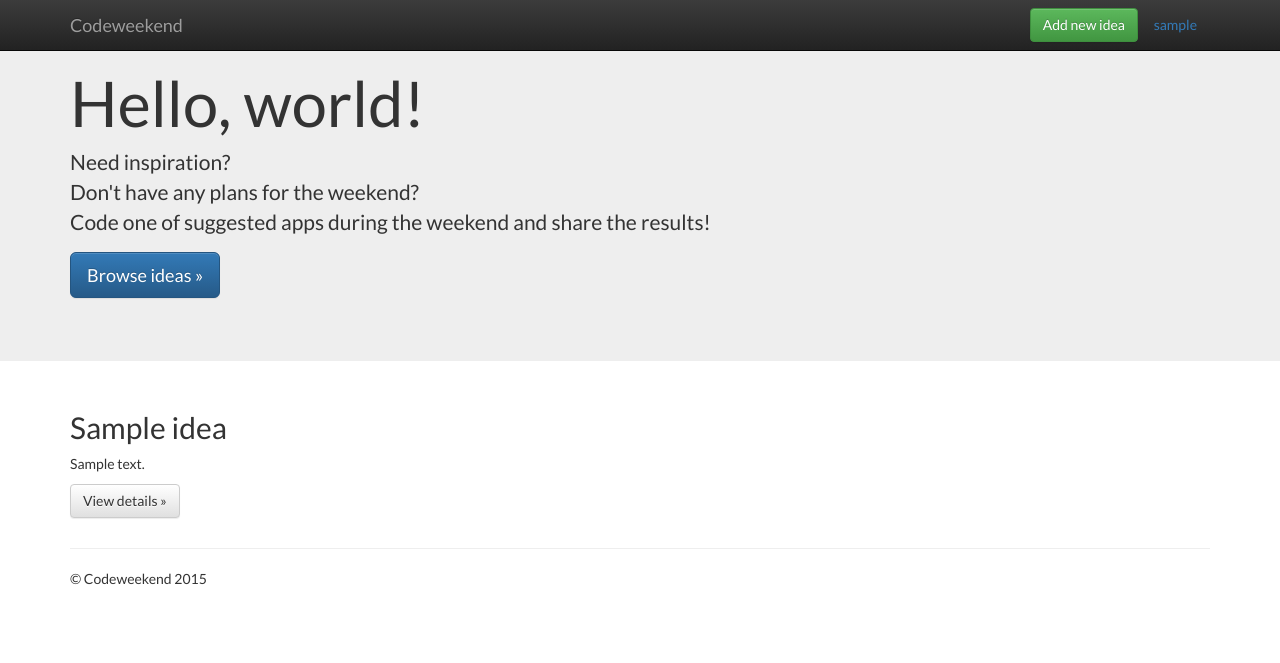
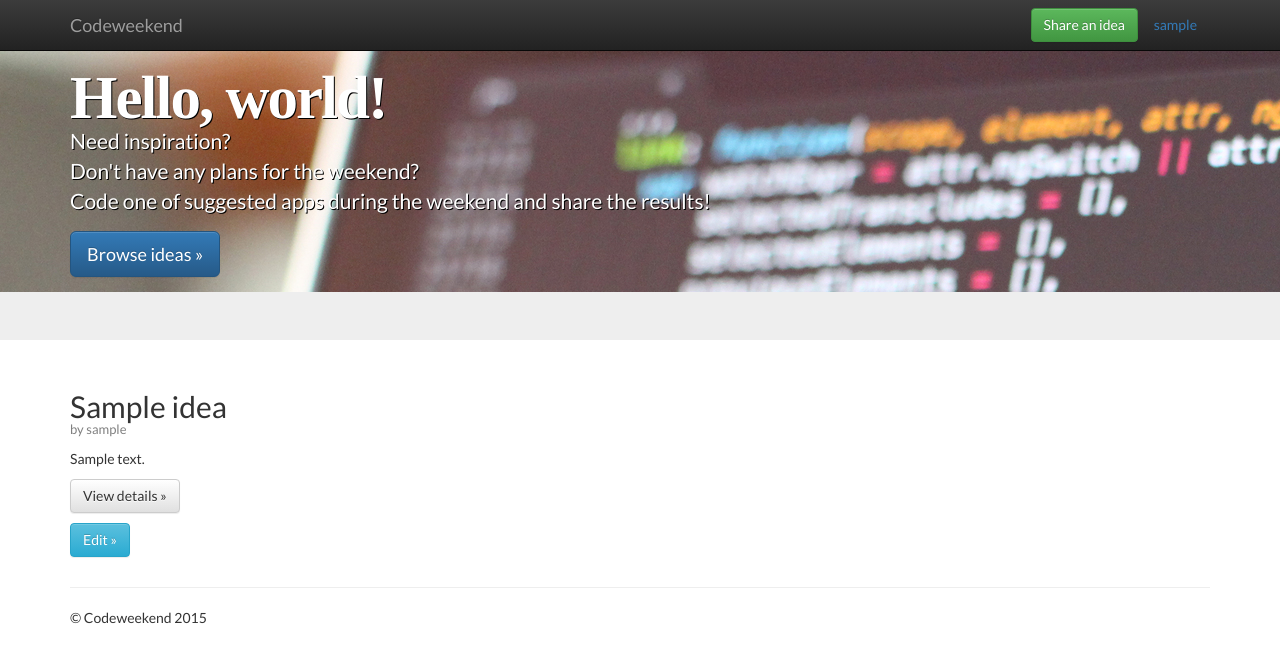
Before and after one commit to cantorek/codeweekend, a Django app: page / in a window 1280 px wide. Shown: the top 663 px of the page. Run offline with Django 3.2, Linux system fonts and the light colour scheme; a user stored in the database is signed in; tables that the repository leaves empty hold one stand-in row (values such as "Sample post"); some libraries are stand-ins or nearby versions.

Commit message:
Edit stuff und images phun. Or not.

```diff
--- a/codeweekend/urls.py
+++ b/codeweekend/urls.py
@@ -27,6 +27,7 @@ router.register(r'users', views.UserViewSet)
 urlpatterns = [
     url(r'^$', views.index, name='index'),
     url(r'^ideabox/add', views.NewIdea, name='new_idea'),
+    url(r'^ideabox/(?P<id>\d+)/edit', views.EditIdea, name='edit_idea'),
     url(r'^api/', include(router.urls)),
     url(r'^admin/', include(admin.site.urls)),
     url(r'^accounts/', include('allauth.urls')),
--- a/ideabox/static/main.css
+++ b/ideabox/static/main.css
@@ -1,3 +1,30 @@
 body {
     font-family: "Lato", sans-serif
 }
+
+.jumbo {
+    padding: 2em 0 0 5em;
+    background: url('/static/images/code.jpg') no-repeat;
+    color: white;
+    text-shadow: 1px 1px #000000;
+}
+
+.jumbo h1 {
+    font-family: times, Times New Roman, times-roman, georgia, serif;
+    margin: 0;
+    padding: 0px 0px 6px 0px;
+    font-size: 61px;
+    line-height: 44px;
+    letter-spacing: -2px;
+    font-weight: bold;
+}
+
+.idea {
+    background: url('/static/images/idea.jpg') no-repeat;
+}
+
+.author {
+    margin-top: -1em;
+    color: gray;
+    font-size: small;
+}
--- a/ideabox/templates/ideabox/header.html
+++ b/ideabox/templates/ideabox/header.html
@@ -37,7 +37,7 @@
         <div id="navbar" class="navbar-collapse collapse">
           <div class="navbar-form navbar-right">
             {% if user.is_authenticated %}
-                <a href="/ideabox/add" class="btn btn-success">Add new idea</a>
+                <a href="/ideabox/add" class="btn btn-success">Share an idea</a>
                 <a href="#" class="btn" >{{ user }}</a>
             {% else %}
                 {% load socialaccount %}
--- a/ideabox/templates/ideabox/index.html
+++ b/ideabox/templates/ideabox/index.html
@@ -2,7 +2,7 @@
 
     <!-- Main jumbotron for a primary marketing message or call to action -->
     <div class="jumbotron">
-      <div class="container">
+      <div class="container-fluid jumbo">
         <h1>Hello, world!</h1>
         <p>Need inspiration? <br />
         Don't have any plans for the weekend? <br />
@@ -18,8 +18,12 @@
         {% for idea in ideas %}
             <div class="col-md-4">
                 <h2>{{ idea.title }}</h2>
+                <p class="author"> by {{ idea.author }} </p>
                 <p>{{ idea.description }}</p>
                 <p><a class="btn btn-default" href="#" role="button">View details &raquo;</a></p>
+                {% if request.user == idea.author %}
+                    <p><a class="btn btn-info" href="/ideabox/{{ idea.id }}/edit" role="button">Edit &raquo;</a></p>
+                {% endif %}
             </div>
         {% endfor %}
 
--- a/ideabox/views.py
+++ b/ideabox/views.py
@@ -1,4 +1,4 @@
-from django.shortcuts import render
+from django.shortcuts import render, redirect
 
 from rest_framework import viewsets
 from rest_framework.permissions import IsAdminUser
@@ -45,3 +45,20 @@ def NewIdea(request):
 
     context = RequestContext(request, {'idea_form' : idea_form, })
     return render(request, 'ideabox/add.html', context)
+
+@login_required
+def EditIdea(request, id):
+    instance = Idea.objects.get(id=id)
+    if request.user != instance.author:
+        return redirect('/')
+
+    idea_form = IdeaForm(request.POST or None, instance = instance)
+
+    context = RequestContext(request, {'idea_form' : idea_form, })
+
+    if idea_form.is_valid():
+        idea = idea_form.save(commit=False)
+        idea.save()
+        context.push({'success_message' : 'Idea edited successfully' })
+
+    return render(request, 'ideabox/add.html', context)
```
Also changed, not shown: ideabox/templates/ideabox/add.html (+6 -4 lines), 1 other file.
